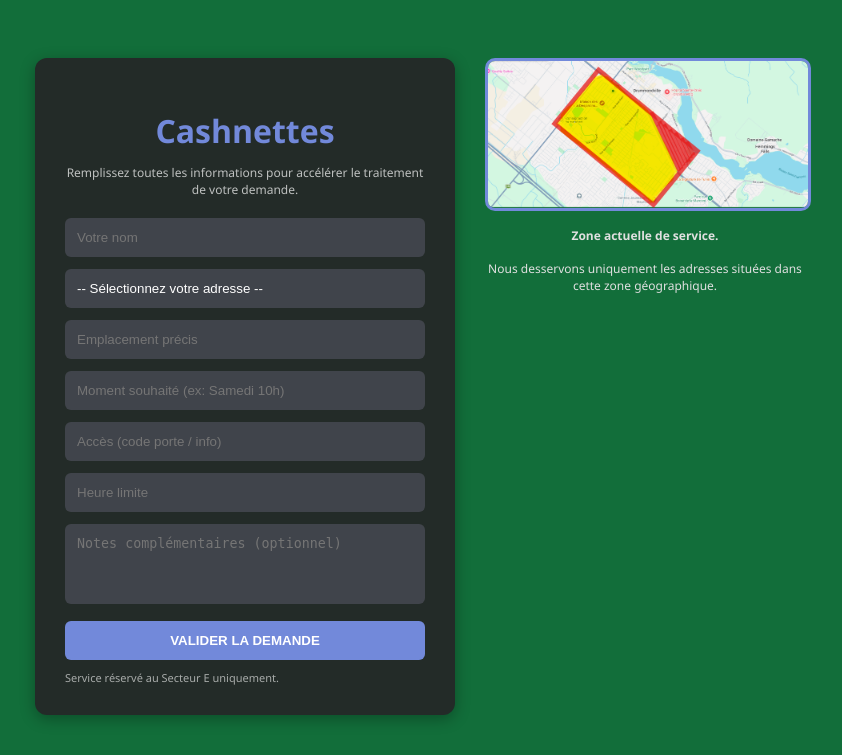
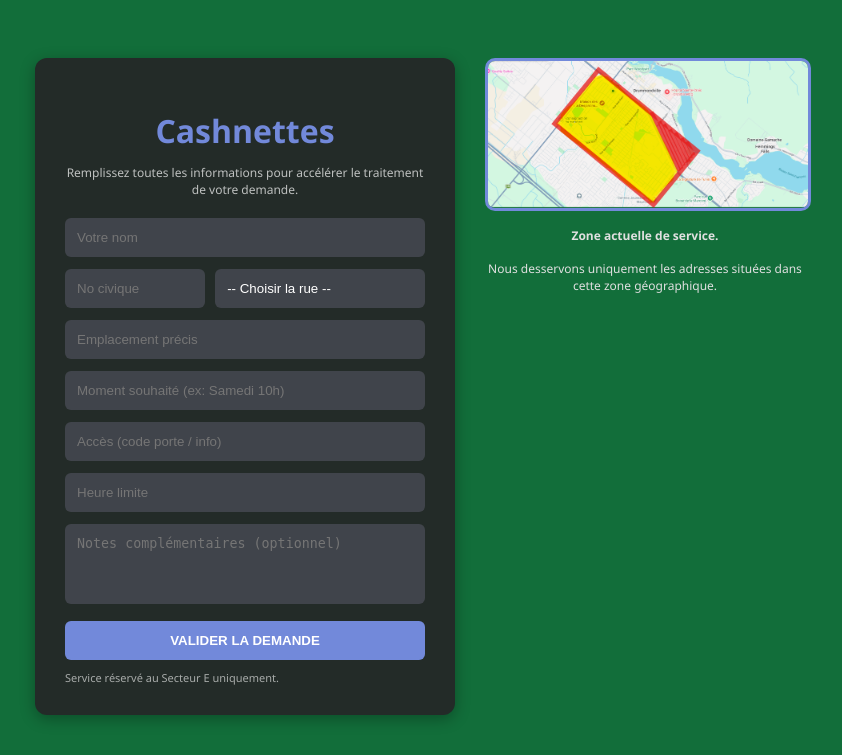
Before and after one commit to Hailboi21/cashnettesapp, a Flask app: page /start in a window 1280 px wide. Shown: the top 755 px of the page, without its empty margins (220-1062 px from the left). Run offline with Flask 3, Linux system fonts and the light colour scheme.

Commit message:
Add files via upload

```diff
--- a/Cashnettes_App/app.py
+++ b/Cashnettes_App/app.py
@@ -67,15 +67,23 @@ def welcome():
 def start():
     if request.method == "POST":
         nom = request.form.get("nom")
-        adresse = request.form.get("adresse", "").lower()
+
+        # Récupération séparée
+        unite = request.form.get("unite", "").strip()
+        rue = request.form.get("rue", "").lower()
+
+        # On reconstitue l'adresse complète pour la base de données
+        adresse = f"{unite} {rue}"
+
         emplacement = request.form.get("emplacement")
         moment = request.form.get("moment")
         acces = request.form.get("acces")
         heure_limite = request.form.get("heure_limite")
         notes = request.form.get("notes")
 
-        if adresse not in SECTEUR_E:
-            return render_template("error.html", message="Désolé, nous ne desservons pas encore votre secteur.")
+        # Vérification sur la rue choisie dans le menu
+        if rue not in SECTEUR_E:
+            return render_template("error.html", message="Désolé, cette rue n'est pas desservie.")
 
         client = Client.query.filter_by(nom=nom, adresse=adresse).first()
         if not client:
--- a/Cashnettes_App/templates/index.html
+++ b/Cashnettes_App/templates/index.html
@@ -112,12 +112,16 @@
 
         <input type="text" name="nom" placeholder="Votre nom" required>
 
-        <select name="adresse" id="adresse" required>
-            <option value="" disabled selected>-- Sélectionnez votre adresse --</option>
-            {% for secteur in secteurs %}
-                <option value="{{ secteur }}">{{ secteur|title }}</option>
-            {% endfor %}
-        </select>
+<div style="display: flex; gap: 10px;">
+    <input type="text" name="unite" placeholder="No civique" style="width: 40%;" required>
+
+    <select name="rue" id="rue" style="width: 60%;" required>
+        <option value="" disabled selected>-- Choisir la rue --</option>
+        {% for secteur in secteurs %}
+            <option value="{{ secteur }}">{{ secteur|title }}</option>
+        {% endfor %}
+    </select>
+</div>
 
         <input type="text" name="emplacement" placeholder="Emplacement précis" required>
         <input type="text" name="moment" placeholder="Moment souhaité (ex: Samedi 10h)" required>
```
